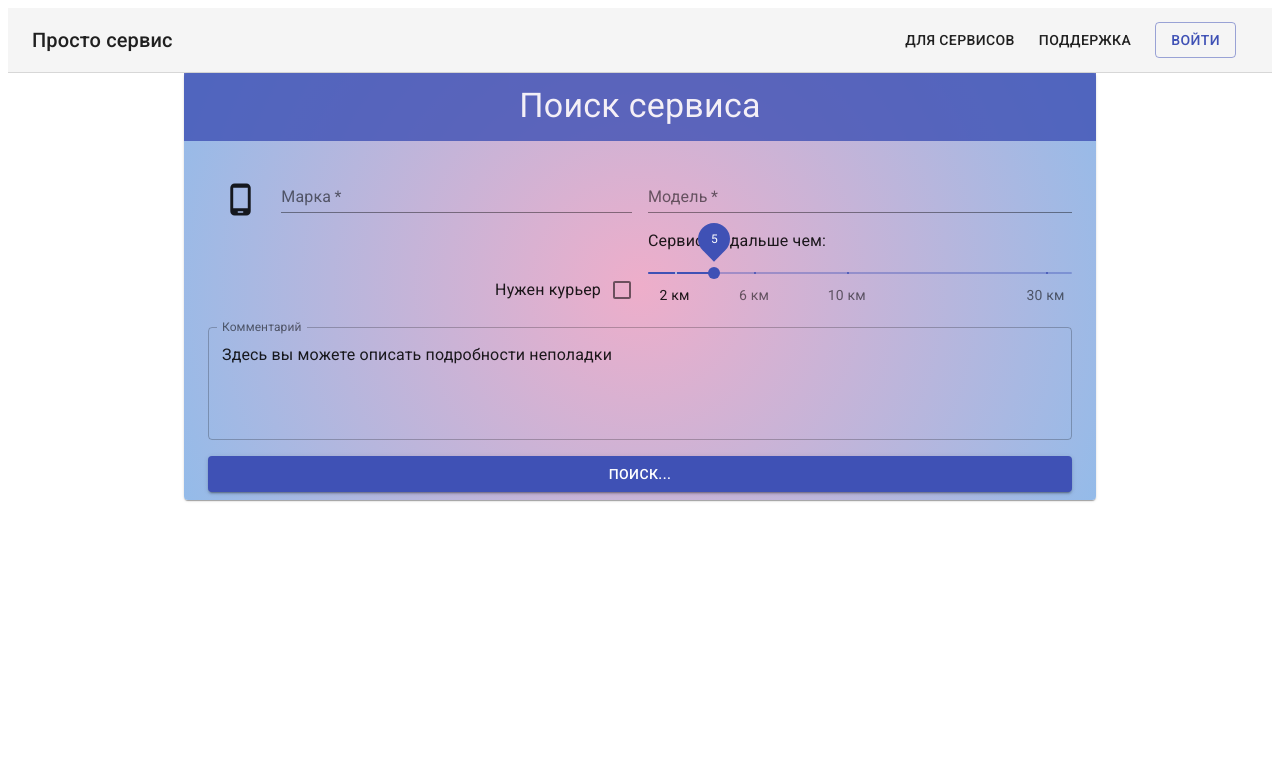
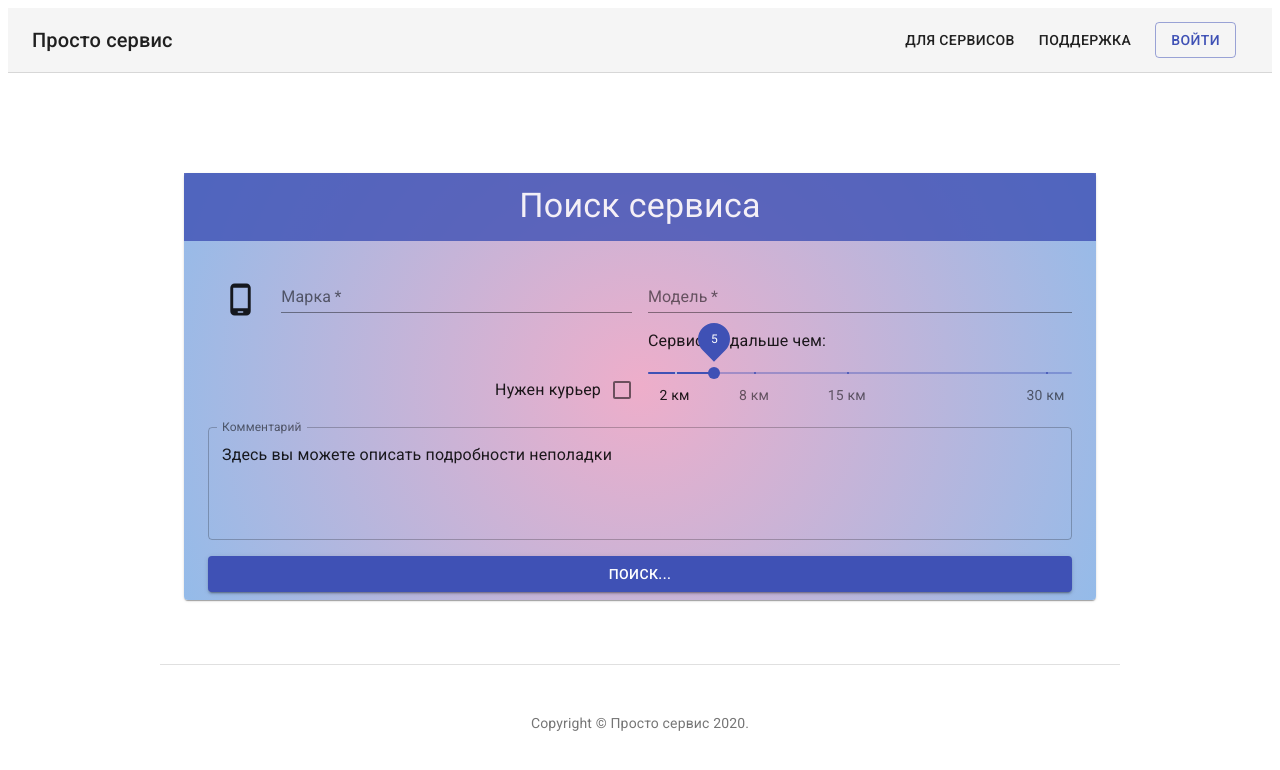
Before and after one commit to AlekseySknar/ServiceForm, a React (Create React App) app: page / in a window 1280 px wide. Shown: the top 770 px of the page. Built offline with nearby package versions, Linux system fonts and the light colour scheme.

Commit message:
Add footer

```diff
--- a/src/App.js
+++ b/src/App.js
@@ -2,12 +2,16 @@ import React from "react";
 import ReactDOM from "react-dom";
 import ServiceForm from "./ServiceForm";
 import AppHeader from "./Header";
+import AppFooter from "./Footer";
 
 function App() {
   return (
     <div>
       <AppHeader />
+      <div style={{ height: 100 }} />
       <ServiceForm />
+
+      <AppFooter />
     </div>
   );
 }
--- a/src/DistanceSlider.js
+++ b/src/DistanceSlider.js
@@ -19,11 +19,11 @@ const marks = [
   },
   {
     value: 8,
-    label: "6 км"
+    label: "8 км"
   },
   {
     value: 15,
-    label: "10 км"
+    label: "15 км"
   },
   {
     value: 30,
--- /dev/null
+++ b/src/Footer.js
@@ -0,0 +1,45 @@
+import React from "react";
+import { makeStyles } from "@material-ui/core/styles";
+import Typography from "@material-ui/core/Typography";
+import Container from "@material-ui/core/Container";
+import Link from "@material-ui/core/Link";
+
+const useStyles = makeStyles(theme => ({
+  footer: {
+    borderTop: `1px solid ${theme.palette.divider}`,
+    marginTop: theme.spacing(8),
+    paddingTop: theme.spacing(3),
+    paddingBottom: theme.spacing(3),
+    [theme.breakpoints.up("sm")]: {
+      paddingTop: theme.spacing(6),
+      paddingBottom: theme.spacing(6)
+    }
+  }
+}));
+
+function Copyright() {
+  return (
+    <Typography variant="body2" color="textSecondary" align="center">
+      {"Copyright © "}
+      <Link color="inherit" href="https://material-ui.com/">
+        Просто сервис
+      </Link>{" "}
+      {new Date().getFullYear()}
+      {"."}
+    </Typography>
+  );
+}
+
+function AppFooter() {
+  const MyStyles = useStyles();
+
+  return (
+    <div>
+      <Container maxWidth="md" component="footer" className={MyStyles.footer}>
+        <Copyright />
+      </Container>
+    </div>
+  );
+}
+
+export default AppFooter;
```
